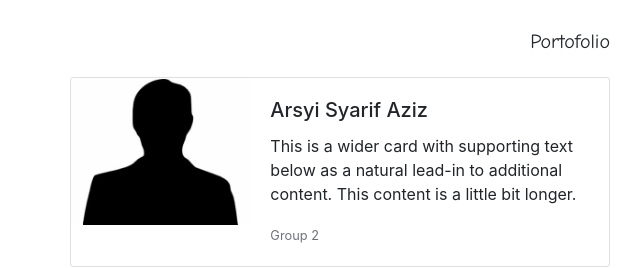
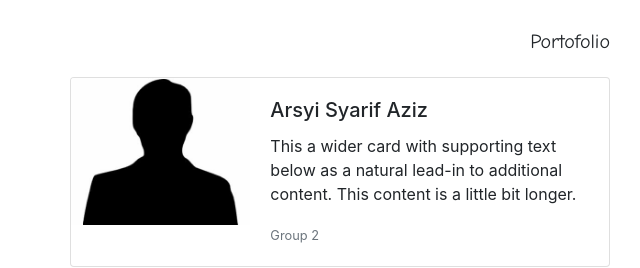
Before and after one commit to andiilhamsyahidris/AndiIlhamsyahIdris.github.io, a plain HTML site: page homepage.html in a window 1280 px wide. Shown: the part 1340-1608 px from the top of the page, 640-1280 px from the left. Drawn offline with nearby package versions, Linux system fonts and the light colour scheme.

Commit message:
homepage

```diff
--- a/homepage.html
+++ b/homepage.html
@@ -207,7 +207,7 @@
                           <div class="col-md-8">
                             <div class="card-body">
                               <h5 class="card-title">Arsyi Syarif Aziz</h5>
-                              <p class="card-text">This is a wider card with supporting text below as a natural lead-in to additional content. This content is a little bit longer.</p>
+                              <p class="card-text">This a wider card with supporting text below as a natural lead-in to additional content. This content is a little bit longer.</p>
                               <p class="card-text"><small class="text-muted">Group 2</small></p>
                             </div>
                           </div>
```
